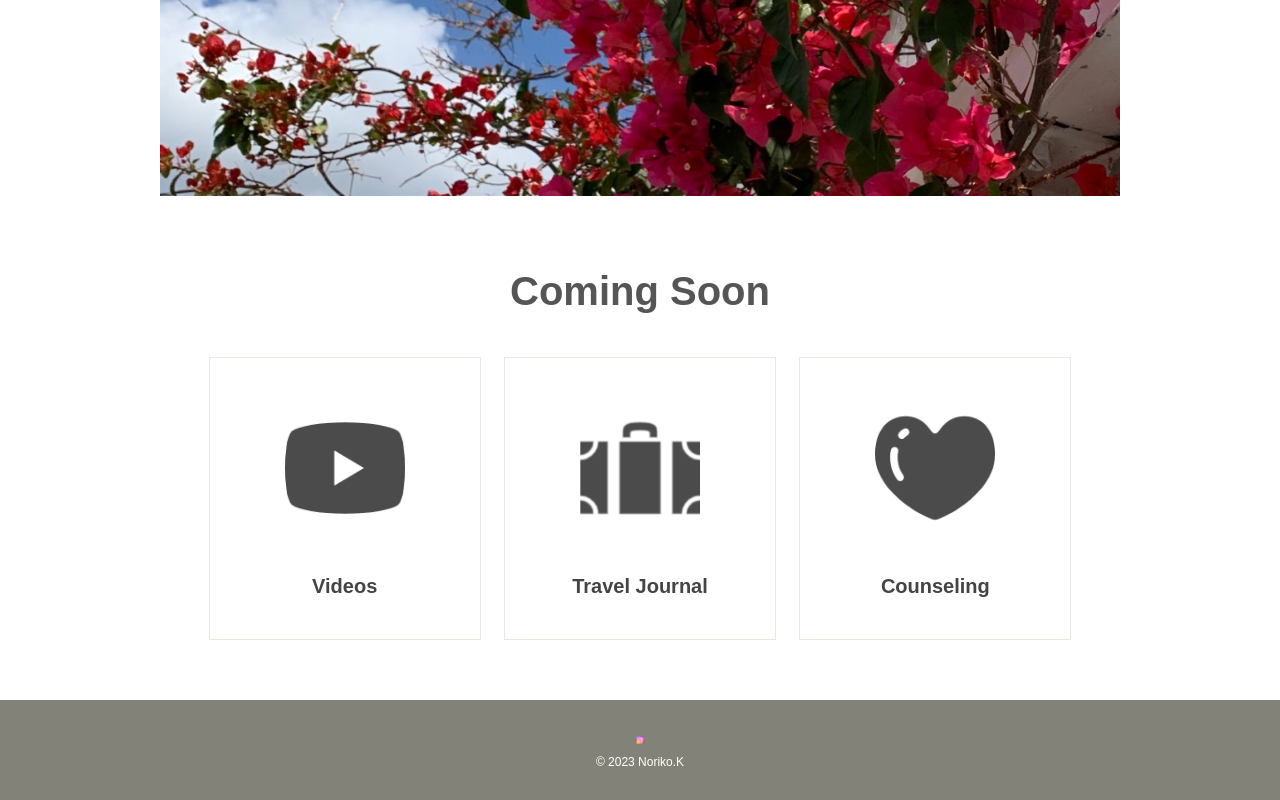
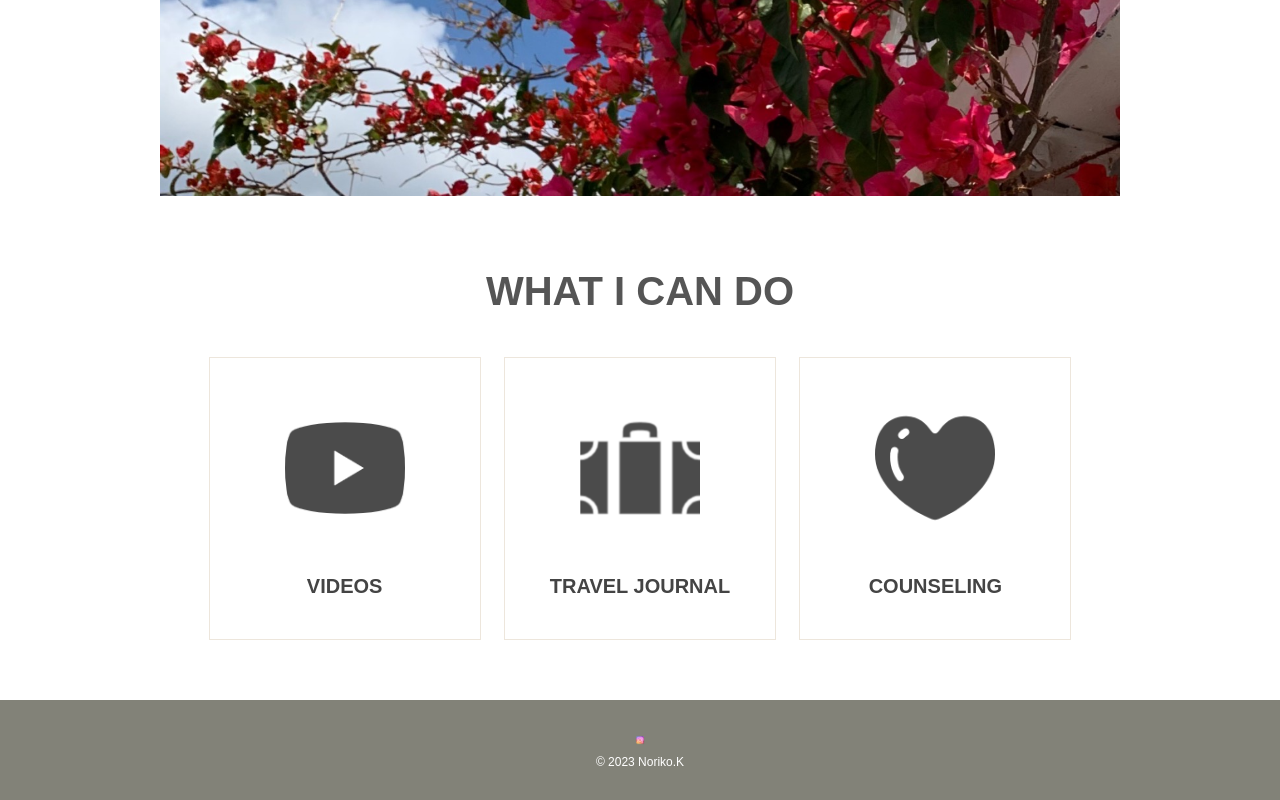
Before and after one commit to Somoh287/Portfolio, a plain HTML site: page index.html in a window 1280 px wide. Shown: the part 555-1355 px from the top of the page. Drawn offline with Linux system fonts and the light colour scheme.

Commit message:
Update index.html

```diff
--- a/index.html
+++ b/index.html
@@ -37,11 +37,11 @@
 
     <!-- わたしにできることここから -->
     <div>
-        <h3>Coming Soon</h3>
+        <h3>WHAT I CAN DO</h3>
             <ul>
-                <li><a href="https://www.youtube.com/channel/UCG0phg1KswYvh_T13awVjdg/"><img src="images/icon_youtube.png" alt="Videos"><br>Videos</a></li>
-                <li><a href="traveljournal.html"><img src="images/icon_travel.png" alt="Traveljournal"><br>Travel Journal</a></li>
-                <li><a href="#"><img src="images/icon_heart.png" alt="Counseling"><br>Counseling</a></li>
+                <li><a href="https://www.youtube.com/channel/UCG0phg1KswYvh_T13awVjdg/"><img src="images/icon_youtube.png" alt="Videos"><br>VIDEOS</a></li>
+                <li><a href="traveljournal.html"><img src="images/icon_travel.png" alt="Traveljournal"><br>TRAVEL JOURNAL</a></li>
+                <li><a href="#"><img src="images/icon_heart.png" alt="Counseling"><br>COUNSELING</a></li>
             </ul>
     </div>
     <!-- わたしにできることここまで -->
```
